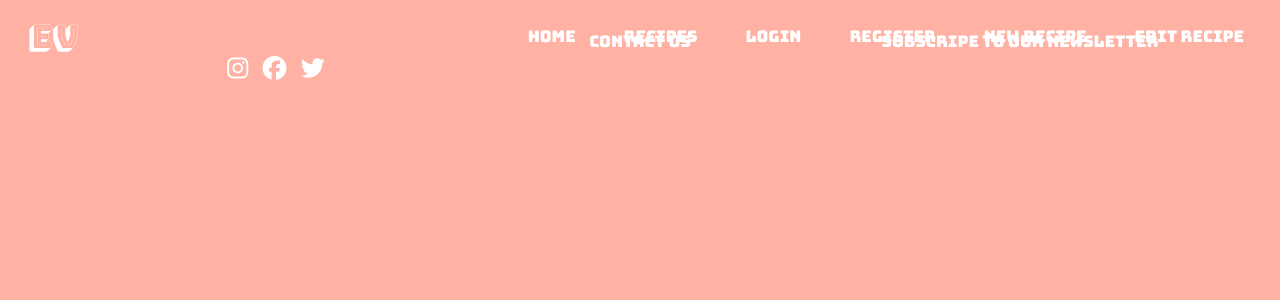
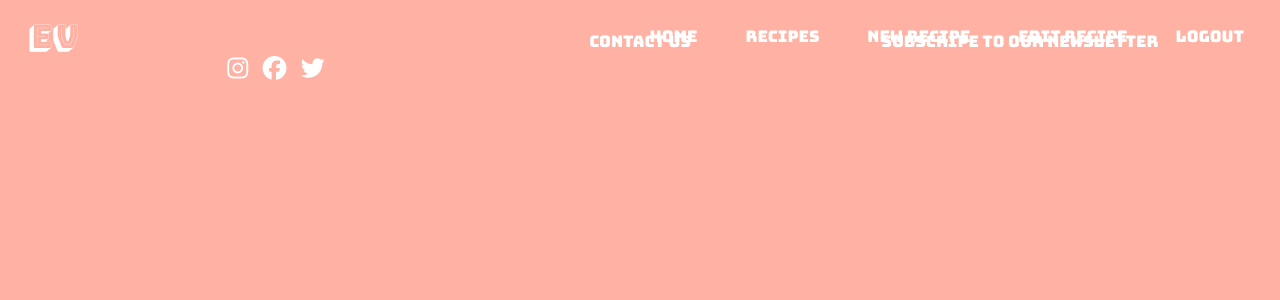
Before and after one commit to Alicepinch/everything-vegan, a Flask app: page /add-recipe in a window 1280 px wide. Shown: the top 300 px of the page. Run offline with Flask 2, Linux system fonts and the light colour scheme; the visitor is signed in with stand-in values (Sample User, id 1); some libraries are stand-ins or nearby versions.

Commit message:
Logout function added

```diff
--- a/app.py
+++ b/app.py
@@ -37,9 +37,36 @@ def recipe():
     return render_template('recipe.html')
 
 
-@app.route('/login')
+@app.route('/login', methods=["GET", "POST"])
 def login():
-    return render_template('login.html')
+
+    # Checks if the form method is POST.
+    if request.method == "POST":
+        existing_user = mongo.db.users.find_one(
+            {"username": request.form.get("username").lower()})
+
+        if existing_user:
+            if check_password_hash(
+                    existing_user["password"], request.form.get("password")):
+                session["user"] = request.form.get("username").lower()
+                return redirect(url_for(
+                    "index", username=session["user"]))
+            else:
+                flash("Incorret Username and/or Password")
+                return redirect(url_for("login"))
+
+        else:
+            flash("Incorrect Username and/or Password")
+            return redirect(url_for("login"))
+
+    return render_template("login.html")
+
+
+@app.route('/logout')
+def logout():
+    flash("You have been logged out")
+    session.pop("user")
+    return redirect(url_for("login"))
 
 
 @app.route('/register', methods=["GET", "POST"])
@@ -53,7 +80,7 @@ def register():
 
         # If the user exists, alert the customer this username is in use.
         if existing_user:
-            flash("Sorry, this username already exists")
+            flash("Sorry, this username already exists. Please try another")
             return redirect(url_for("register"))
 
         # Inserts new user to data if username is new.
--- a/templates/base.html
+++ b/templates/base.html
@@ -32,14 +32,9 @@
                         <li class="nav-item">
                             <a class="nav-link" href="{{  url_for('index')  }}">Home</a>
                         </li>
+                        {% if session.user %}
                         <li class="nav-item">
                             <a class="nav-link" href="{{  url_for('recipes')  }}">Recipes</a>
-                        </li>
-                        <li class="nav-item">
-                            <a class="nav-link" href="{{  url_for('login')  }}">Login</a>
-                        </li>
-                        <li class="nav-item">
-                            <a class="nav-link" href="{{  url_for('register')  }}">Register</a>
                         </li>
                         <li class="nav-item">
                             <a class="nav-link" href="{{  url_for('add_recipe')  }}">New Recipe</a>
@@ -47,6 +42,17 @@
                         <li class="nav-item">
                             <a class="nav-link" href="{{  url_for('edit_recipe')  }}">Edit Recipe</a>
                         </li>
+                        <li class="nav-item">
+                            <a class="nav-link" href="{{  url_for('logout')  }}">Logout</a>
+                        </li>
+                        {% else %}
+                        <li class="nav-item">
+                            <a class="nav-link" href="{{  url_for('login')  }}">Login</a>
+                        </li>
+                        <li class="nav-item">
+                            <a class="nav-link" href="{{  url_for('register')  }}">Register</a>
+                        </li>
+                        {% endif %}
                     </ul>
                 </div>
             </div>
@@ -62,10 +68,10 @@
         {% with messages = get_flashed_messages() %}
         {% if messages %}
         {% for message in messages %}
-        <div class="container">
+        <div class="container-fluid">
             <div class="row">
                 <div class="col-12 flash-container">
-                        <h4 class="flash-message text-center">{{ message }}</h4>
+                        <h5 class="flash-message text-center">{{ message }}</h5>
                 </div>
             </div>
         </div>
```
